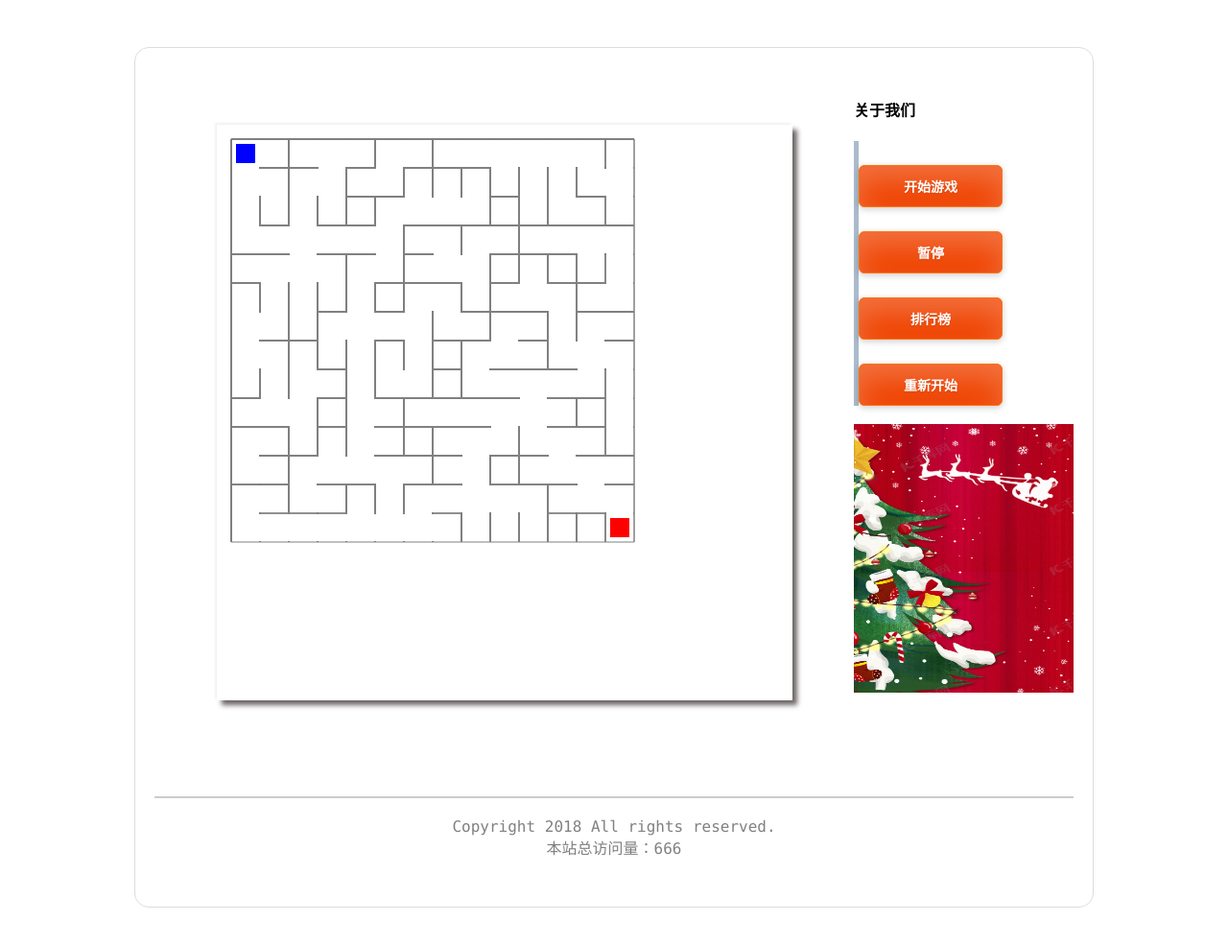
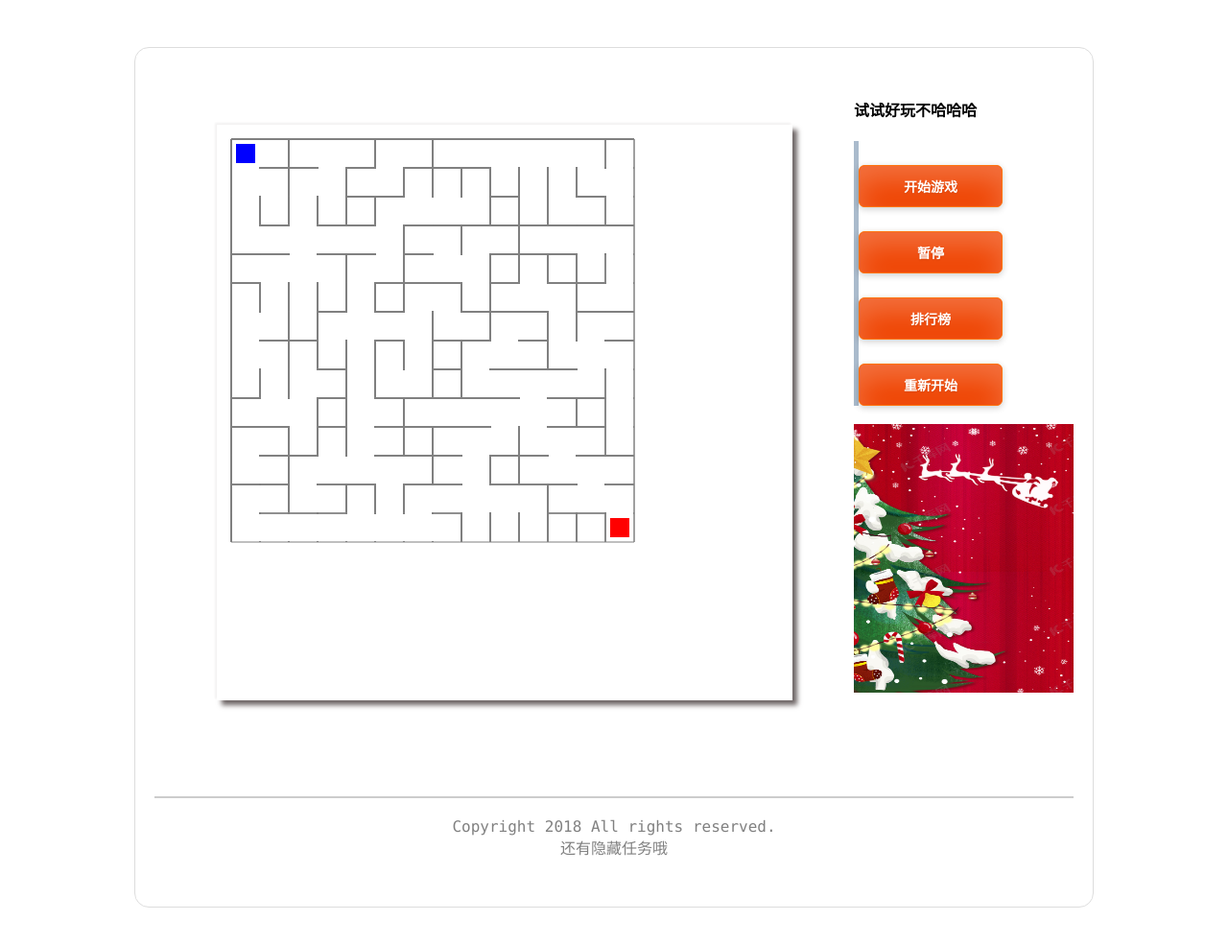
Before and after one commit to YinYkk/Ljia, a plain HTML site: page index.html in a window 1280 px wide. Shown: the part 118-1102 px from the top of the page at 96% size. Drawn offline with Linux system fonts and the light colour scheme.

Commit message:
Update index.html

```diff
--- a/index.html
+++ b/index.html
@@ -33,7 +33,7 @@
 
         <div class="news-list-right">
             <div class="about">
-                <h4>关于我们</h4>
+                <h4>试试好玩不哈哈哈</h4>
                 <div class="about-des">
                     <span id="mytime"></span>
                     <button  onclick="start()" >开始游戏</button>
@@ -48,7 +48,7 @@
         </div>
         <footer class="copyright">
             Copyright 2018  All rights reserved.
-            <div class="col-xs-12">本站总访问量：666</div>
+            <div class="col-xs-12">还有隐藏任务哦</div>
             <a target="_blank" href="https://yinykk.github.io/Ykk.github.io/"></a>
             <div><a href=http://www.baidu.com></a></div>
         </footer>
```
